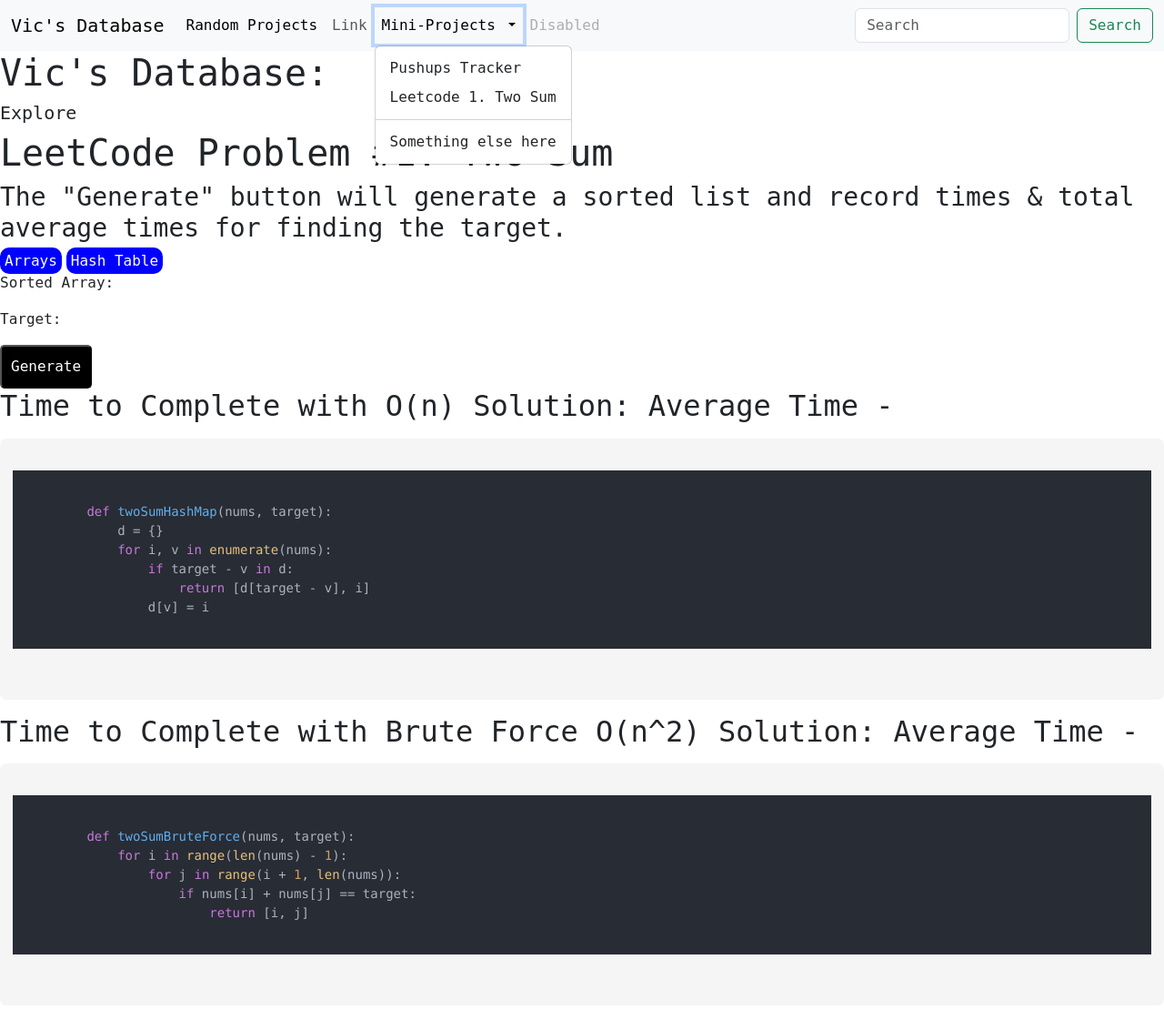
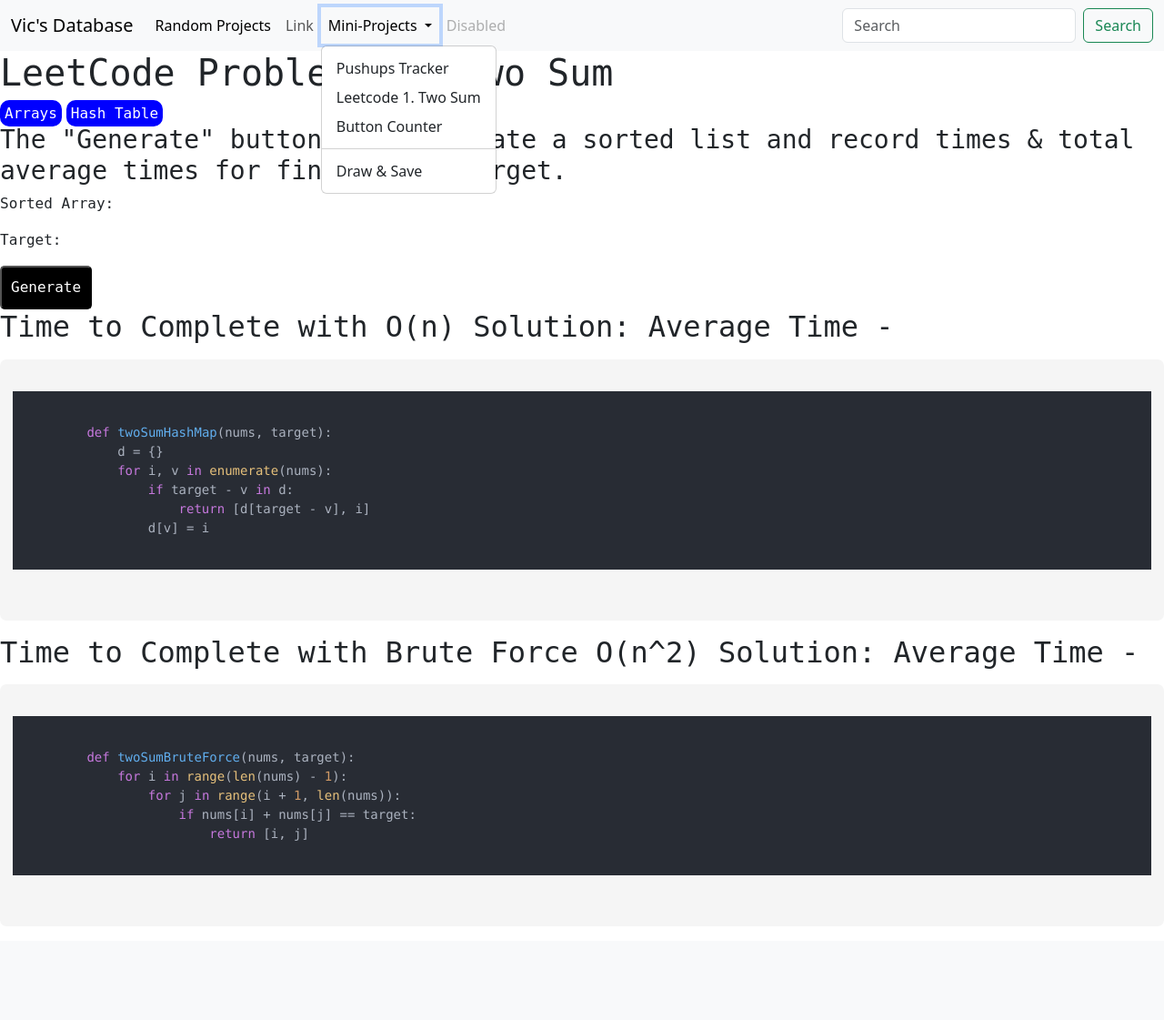
Before and after one commit to ghorus/vics_db, a Flask app: page /leetcode_1 in a window 1280 px wide, after a click on "Mini-Projects". Shown: the whole page at 91% size. After the commit the page ends 962 px from the top, so only its background shows below. Run offline with Flask 3, Linux system fonts and the light colour scheme.

Commit message:
draw & button counter

```diff
--- a/app.py
+++ b/app.py
@@ -1,5 +1,5 @@
-from flask import Flask, render_template, url_for
-import socket
+from flask import Flask, render_template, request
+import datetime
 from flask_sqlalchemy import SQLAlchemy
 
 app = Flask(__name__)
@@ -7,8 +7,16 @@ app.config["SQLALCHEMY_DATABASE_URI"] = "sqlite:///project.db"
 # initialize the app with the extension
 db = SQLAlchemy(app)
 
+class ButtonPress(db.Model):
+   id = db.Column(db.Integer, primary_key=True)
+   count = db.Column(db.Integer, default=0)
+   timestamp = db.Column(db.DateTime, default=datetime.datetime.now())
+
+   def __repr__(self):
+       return f"Button Count: {self.count}, Timestamp: {self.timestamp}"
+
 @app.route("/")
-def hello_world():
+def home():
     return render_template("index.html",title="Help")
 
 @app.route('/pushups_tracker')
@@ -20,6 +28,25 @@ def project_leetcode_1():
     desc = "Unlock the power of hash tables with our comprehensive guide! Dive deep into efficient O(n) solutions for the Two Sum problem, comparing them to O(n^2) brute force approaches. Grasp concepts easily and optimize your coding skills."
     return render_template("leetcode_two_sum.html",title="Leetcode Efficient Solutions: Hash Tables for 1. Two Sum",desc=desc)
 
+@app.route('/canvas_save')
+def canvas_save():
+    return render_template("canvas_save.html",title="Free, No Download, and Save:Canvas Drawing")
+
+@app.route('/button_counter',methods=['GET','POST'])
+def button_counter():
+    button_press = ButtonPress.query.order_by(ButtonPress.count.desc()).first()
+    if button_press is None:
+        button_press = ButtonPress(count=1)
+        db.session.add(button_press)
+        db.session.commit()
+
+    if request.method == 'POST':
+        button_press.count += 1
+        db.session.commit()
+
+    return render_template("button_counter.html",title="Button Counter",button_press = button_press)
+
+
 
 if __name__ == "__main__":
     app.run(debug=True)
--- a/templates/index.html
+++ b/templates/index.html
@@ -8,12 +8,12 @@
     <meta name="viewport" content="width=device-width, initial-scale=1.0">
     <script src="https://cdn.jsdelivr.net/npm/chart.js"></script>
     <script src="https://cdn.jsdelivr.net/npm/bootstrap@5.3.3/dist/js/bootstrap.bundle.min.js" integrity="sha384-YvpcrYf0tY3lHB60NNkmXc5s9fDVZLESaAA55NDzOxhy9GkcIdslK1eN7N6jIeHz" crossorigin="anonymous"></script>
-    <title>Database of a Software Engineer's Mind</title>
+    <title>{{title}}</title>
 </head>
 <body>
   <nav class="navbar navbar-expand-lg bg-body-tertiary">
     <div class="container-fluid">
-      <a class="navbar-brand" href="#">Vic's Database</a>
+      <a class="navbar-brand" href="{{ url_for('home') }}">Vic's Database</a>
       <button class="navbar-toggler" type="button" data-bs-toggle="collapse" data-bs-target="#navbarSupportedContent" aria-controls="navbarSupportedContent" aria-expanded="false" aria-label="Toggle navigation">
         <span class="navbar-toggler-icon"></span>
       </button>
@@ -32,8 +32,9 @@
             <ul class="dropdown-menu">
               <li><a class="dropdown-item" href="{{ url_for('project_pushups_tracker') }}">Pushups Tracker</a></li>
               <li><a class="dropdown-item" href="{{ url_for('project_leetcode_1') }}">Leetcode 1. Two Sum</a></li>
+              <li><a class="dropdown-item" href="{{ url_for('button_counter') }}">Button Counter</a></li>
               <li><hr class="dropdown-divider"></li>
-              <li><a class="dropdown-item" href="#">Something else here</a></li>
+              <li><a class="dropdown-item" href="{{ url_for('canvas_save') }}">Draw & Save</a></li>
             </ul>
           </li>
           <li class="nav-item">
@@ -47,11 +48,11 @@
       </div>
     </div>
   </nav>
+  {% block content %}
   <div>
     <h1>Vic's Database:</h1>
     <h5>Explore</h5>
   </div>
-  {% block content %}
   {% endblock content %}
 </body>
 </html>
--- a/templates/leetcode_two_sum.html
+++ b/templates/leetcode_two_sum.html
@@ -1,11 +1,5 @@
 {% extends 'index.html' %}
 {% block content %}
-<!DOCTYPE html>
-<html lang="en">
-<head>
-    <meta charset="UTF-8">
-    <meta name="viewport" content="width=device-width, initial-scale=1.0">
-    <title>{{title}}</title>
     <link rel="stylesheet" href="https://cdnjs.cloudflare.com/ajax/libs/highlight.js/11.7.0/styles/atom-one-dark.min.css">
     <script src="https://cdnjs.cloudflare.com/ajax/libs/highlight.js/11.7.0/highlight.min.js"></script>
     <script>hljs.highlightAll();</script>
@@ -38,12 +32,10 @@
             /* color adjustments based on your background and preference */
         }
     </style>
-
-</head>
-<body style="font-family:monospace;">
+<span style="font-family:monospace;">
     <h1>LeetCode Problem #1. Two Sum</h1>
+    <span class="tag">Arrays</span><span class="tag">Hash Table</span>
     <h3>The "Generate" button will generate a sorted list and record times & total average times for finding the target.</h3>
-    <span class="tag">Arrays</span><span class="tag">Hash Table</span>
 
     <p style="white-space: nowrap; overflow-x: auto">Sorted Array: <span id="arrayDisplay"></span></p>
     <p>Target: <span id="targetDisplay"></span></p>
@@ -155,6 +147,5 @@
             calculateAverages()
         });
     </script>
-</body>
-</html>
+</span>
 {% endblock content %}
```
Also changed, not shown: templates/button_counter.html (added, +20 -0 lines), templates/canvas_save.html (added, +40 -0 lines), 6.png (added), instance/project.db.
